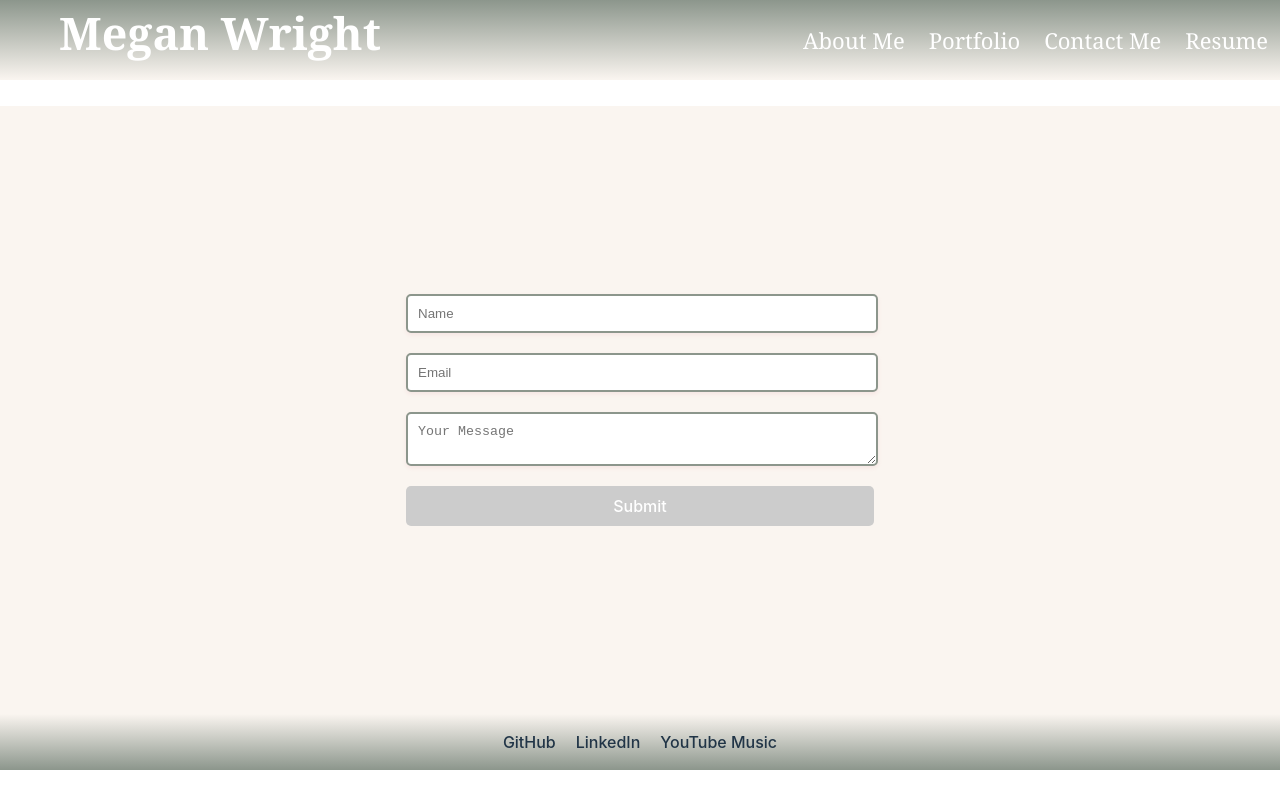
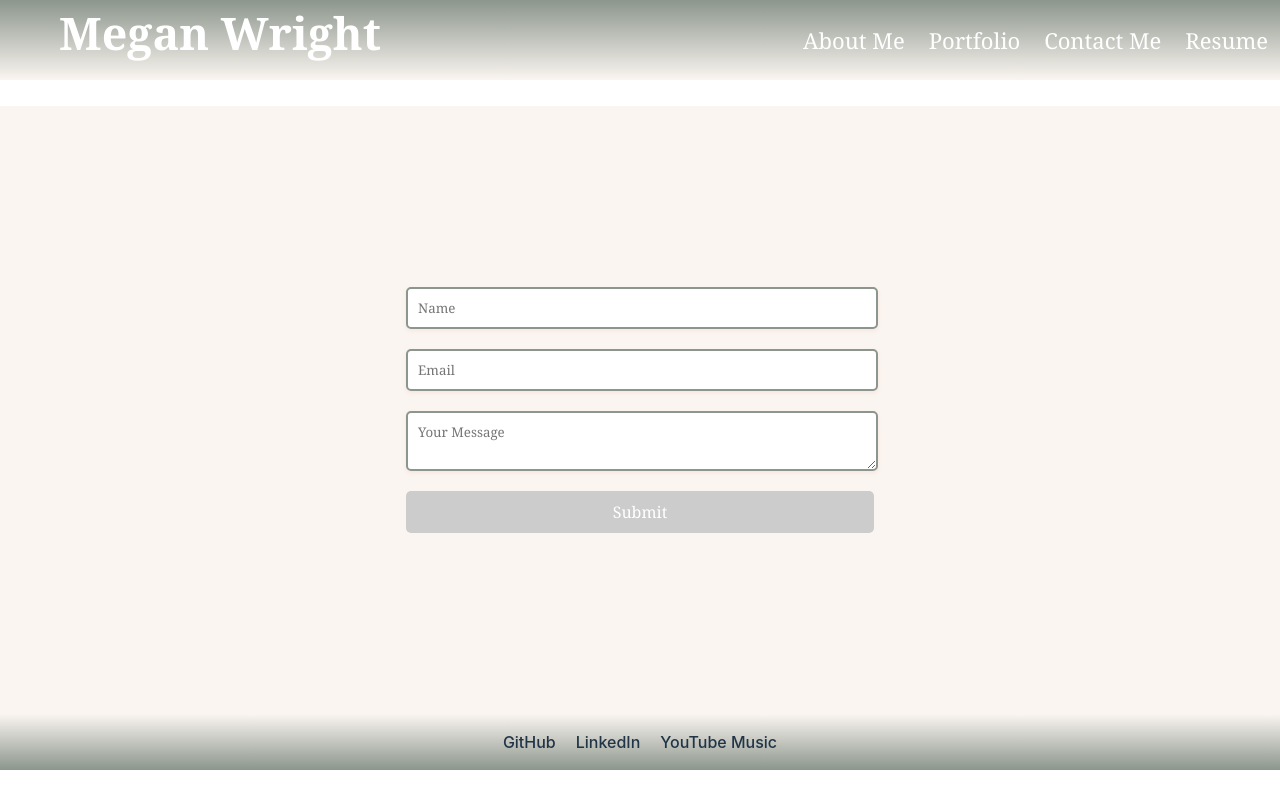
Before and after one commit to mmw18/reactPortfolio, a React (Vite) app: page /contact in a window 1280 px wide. Built offline with nearby package versions, Linux system fonts and the light colour scheme.

Commit message:
Forcing all input to contact before submit button active

```diff
--- a/src/components/contact/contact.css
+++ b/src/components/contact/contact.css
@@ -1,30 +1,34 @@
 .contact-form {
+    font-family: Cambria, Cochin, Georgia, Times, 'Times New Roman', serif;
     display: flex;
     flex-direction: column;
     gap: 20px; /* Increase space between inputs */
-    width: 90%; /* Set the width to one-third of the page */
+    width: 90%;
     margin: auto; /* Center the form horizontally */
     background-color: #Faf5f0;
     align-self: center;
   }
 
   .contact-form input, .contact-form textarea {
+    font-family: Cambria, Cochin, Georgia, Times, 'Times New Roman', serif;
     border: 2px solid #8c968c;
-    background-color: #ffffff; /* Change input background to white */
+    background-color: #ffffff;
     padding: 10px;
     color: black;
     border-radius: 5px;
-    width: calc(100% - 20px); /* Adjust width to account for padding */
+    width: calc(100% - 20px);
     box-shadow: 0 2px 4px rgba(237, 171, 178, 0.2); /* Faint shadow for inputs */
   }
 
   .contact-form input.invalid {
+    font-family: Cambria, Cochin, Georgia, Times, 'Times New Roman', serif;
     border-color: #edabb2;
   }
 
   .error-message {
     color: #edabb2;
     font-style: italic;
+    font-family: Cambria, Cochin, Georgia, Times, 'Times New Roman', serif;
     margin-top: -10px;
     margin-bottom: 10px;
   }
--- a/src/components/contact/contact.jsx
+++ b/src/components/contact/contact.jsx
@@ -15,7 +15,9 @@ const Contact = () => {
     }
   };
 
-  const isFormValid = () => emailValid && form.message;
+  const isFormValid = () => {
+    return emailValid && form.message.trim() !== '' && form.name.trim() !== '';
+  };
 
   return (
     <div className="contact-page-container">
```
